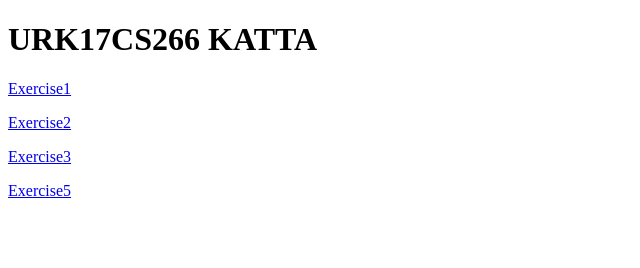
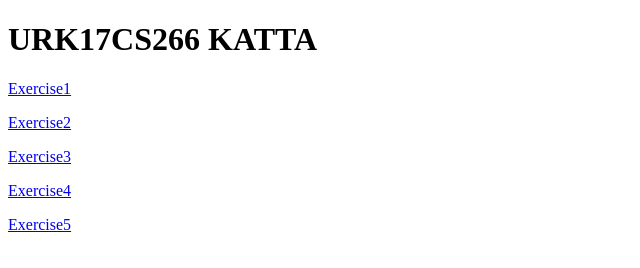
Before and after one commit to saichaitanyakatta/sai_katta, a plain HTML site: page index.html in a window 1280 px wide. Shown: the full height of the page, 0-640 px from the left. Drawn offline with Linux system fonts and the light colour scheme.

Commit message:
Update index.html

```diff
--- a/index.html
+++ b/index.html
@@ -15,6 +15,7 @@ and open the template in the editor.
         <p> <a href="web_ex1/ex1.html">Exercise1</a> <br> </p>
        <p> <a href="web_ex2/ex2.html"> Exercise2</a> <br> </p>
        <p> <a href="web_ex3/ex3.html"> Exercise3</a> <br> </p>
+         <p> <a href="web_ex4/newhtml.html"> Exercise4</a> <br> </p>
        <p> <a href="web_ex5/stringlen.html"> Exercise5</a>
     </body>
 </html>
```
